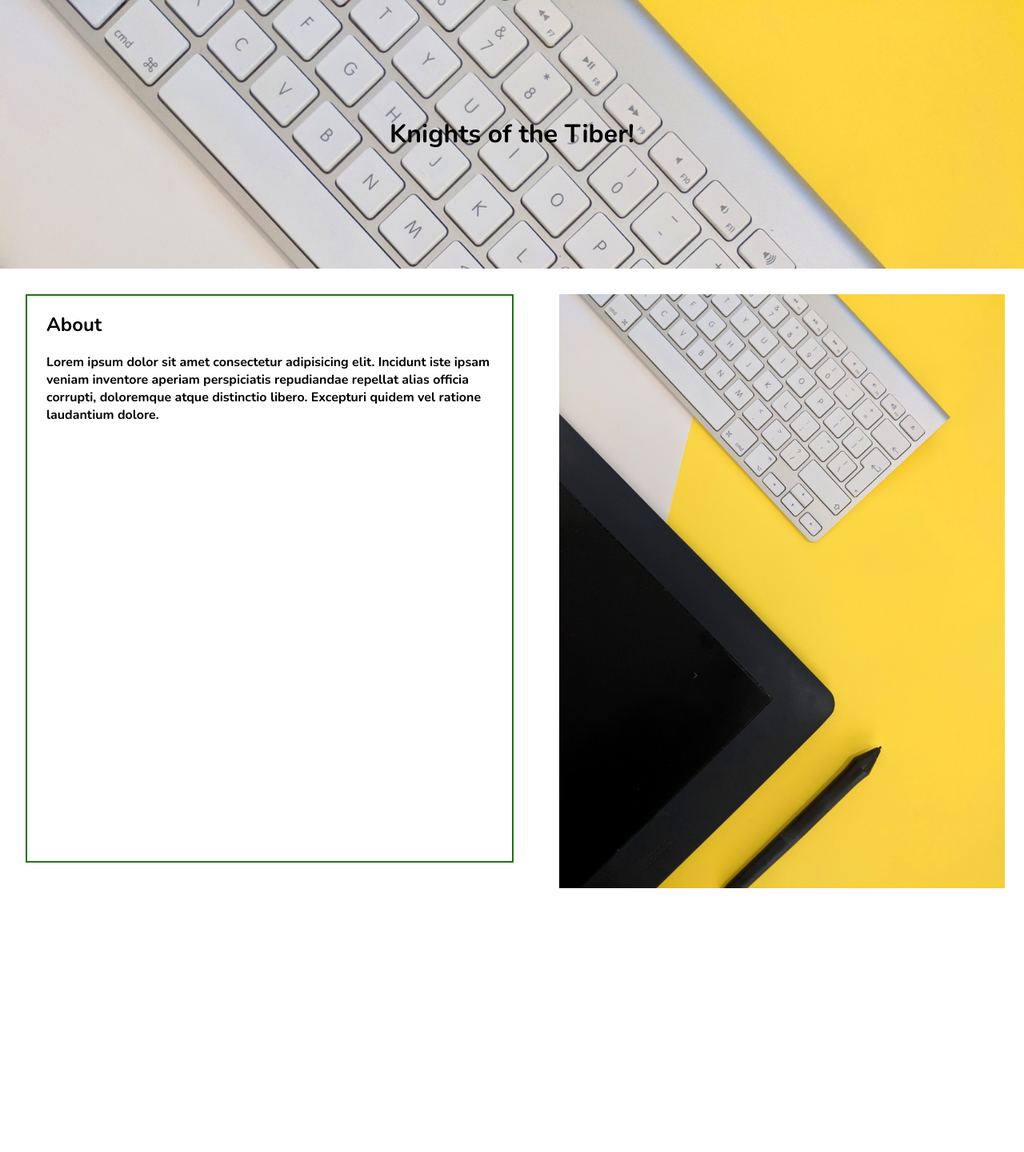
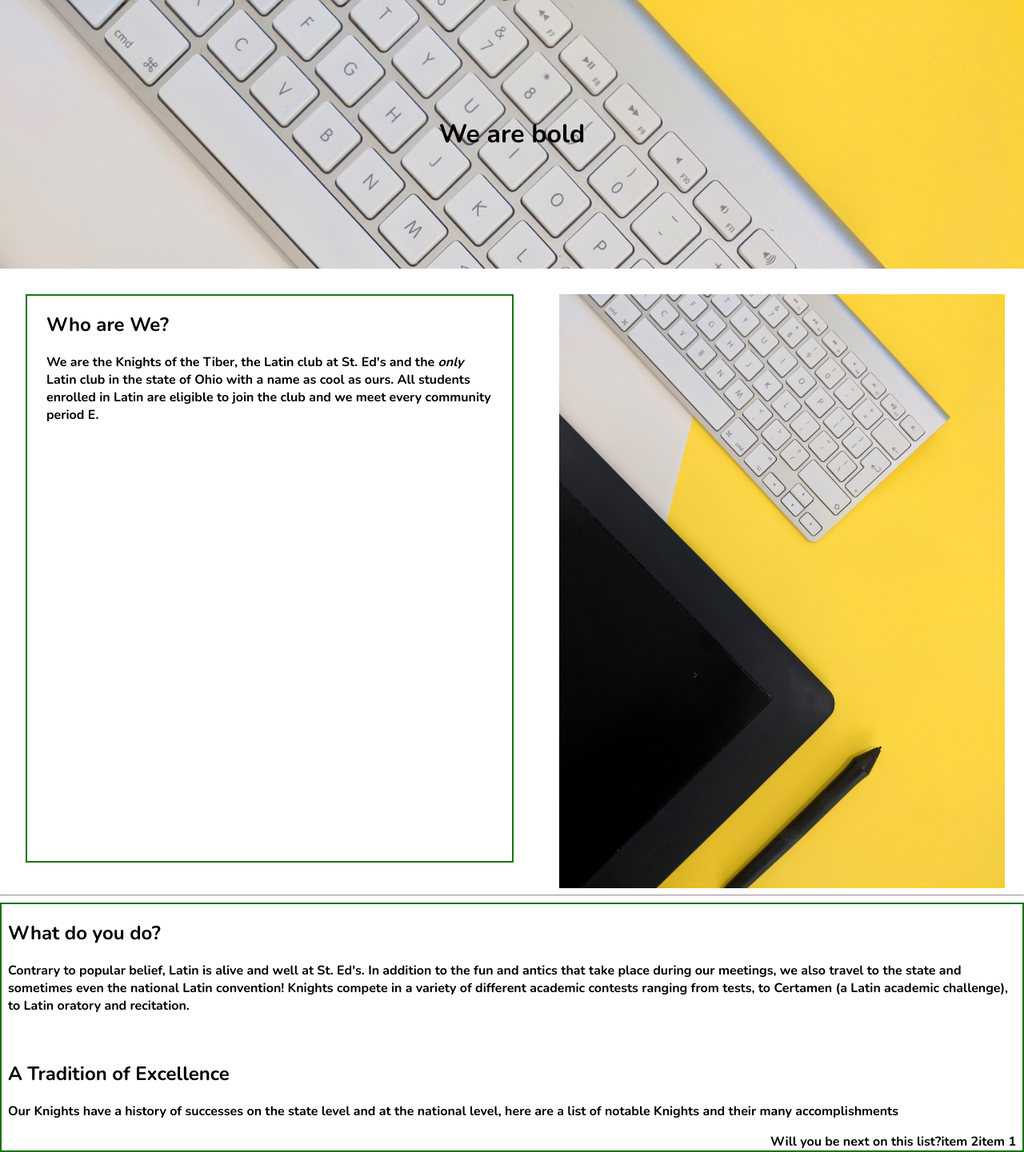
Before and after one commit to Js-cook/Knights-of-the-Tiber, a Django app: page / in a window 1280 px wide. Shown: the part 55-1496 px from the top of the page at 80% size. Before the commit the page ends 1166 px from the top, so only its background shows below. Run offline with Django 3.2, Linux system fonts and the light colour scheme.

Commit message:
ADD - Home page changes and additions

```diff
--- a/frontend/static/frontend/styles.css
+++ b/frontend/static/frontend/styles.css
@@ -75,3 +75,9 @@
   padding-left: 20px;
   padding-right: 20px;
 }
+
+.paragraph-block {
+  border: 2px solid #1a750e;
+  padding-left: 0.5rem;
+  padding-right: 0.5rem;
+}
--- a/frontend/templates/frontend/const.html
+++ b/frontend/templates/frontend/const.html
@@ -6,8 +6,8 @@
 <div class="navbar">
   <ul>
     <li><a href="{% url 'index' %}">Home</a></li>
-    <li><a href="#">Contact Us</a></li>
-    <li><a href="#">Student Portal</a></li>
+    <li><a href="{% url 'contact' %}">Contact Us</a></li>
+    <li><a href="{% url 'student_portal:dashboard'%}">Student Portal</a></li>
   </ul>
 </div>
 <div class="title">
--- a/frontend/templates/frontend/index.html
+++ b/frontend/templates/frontend/index.html
@@ -7,20 +7,47 @@
 <div class="navbar">
   <ul>
     <li><a href="{% url 'constitution' %}">Constitution</a></li>
-    <li><a href="#">Contact Us</a></li>
+    <li><a href="{% url 'contact' %}">Contact Us</a></li>
     <li><a href="{% url 'student_portal:dashboard' %}">Student Portal</a></li>
   </ul>
 </div>
 <div class="title">
-  <h1>Knights of the Tiber!</h1>
+  <h1 id="title-text">Knights of the Tiber</h1>
 </div>
+<script defer>
+  var titles = ["We are creative", "We are bold", "We are insightful", "We are the Knights of the Tiber"]
+  var iter = 0
+  function changeTitle(){
+    var title = document.getElementById("title-text")
+    title.innerHTML = titles[iter]
+    if (iter == 3){
+      iter = 0
+    }
+    iter += 1
+    setTimeout(changeTitle, 5000)
+  }
+  changeTitle()
+</script>
 <section class="about">
   <div id="side-text">
-    <h2>About</h2>
-    <p>Lorem ipsum dolor sit amet consectetur adipisicing elit. Incidunt iste ipsam veniam inventore aperiam perspiciatis repudiandae repellat alias officia corrupti, doloremque atque distinctio libero. Excepturi quidem vel ratione laudantium dolore.<p>
+    <h2>Who are We?</h2>
+    <p>We are the Knights of the Tiber, the Latin club at St. Ed's and the <i>only</i> Latin club in the state of Ohio with a name as cool as ours. All students enrolled in Latin are eligible to join the club and we meet every community period E.<p>
   </div>
   <div class="side-image">
     <img src="{% static 'frontend/bg.jpg' %}" id="image">
   </div>
 </section>
+<hr>
+<div class="paragraph-block">
+  <h2>What do you do?</h2>
+  <p>Contrary to popular belief, Latin is alive and well at St. Ed's. In addition to the fun and antics that take place during our meetings, we also travel to the state and sometimes even the national Latin convention! Knights compete in a variety of different academic contests ranging from tests, to Certamen (a Latin academic challenge), to Latin oratory and recitation.</p>
+  <br>
+  <h2>A Tradition of Excellence</h2>
+  <p>Our Knights have a history of successes on the state level and at the national level, here are a list of notable Knights and their many accomplishments</p>
+  <ul>
+    <li>item 1</li>
+    <li>item 2</li>
+    <li>Will you be next on this list?</li>
+  </ul>
+</div>
 {% endblock %}
--- a/frontend/urls.py
+++ b/frontend/urls.py
@@ -3,5 +3,6 @@
 
 urlpatterns = [
     path("", views.index, name="index"),
-    path("constitution/", views.constitution, name="constitution")
+    path("constitution/", views.constitution, name="constitution"),
+    path("contact/", views.contact, name="contact")
 ]
--- a/frontend/views.py
+++ b/frontend/views.py
@@ -6,3 +6,6 @@
 
 def constitution(request):
   return render(request, "frontend/const.html")
+
+def contact(request):
+  return render(request, "frontend/contact.html")
```
Also changed, not shown: frontend/templates/frontend/contact.html (added, +22 -0 lines).
